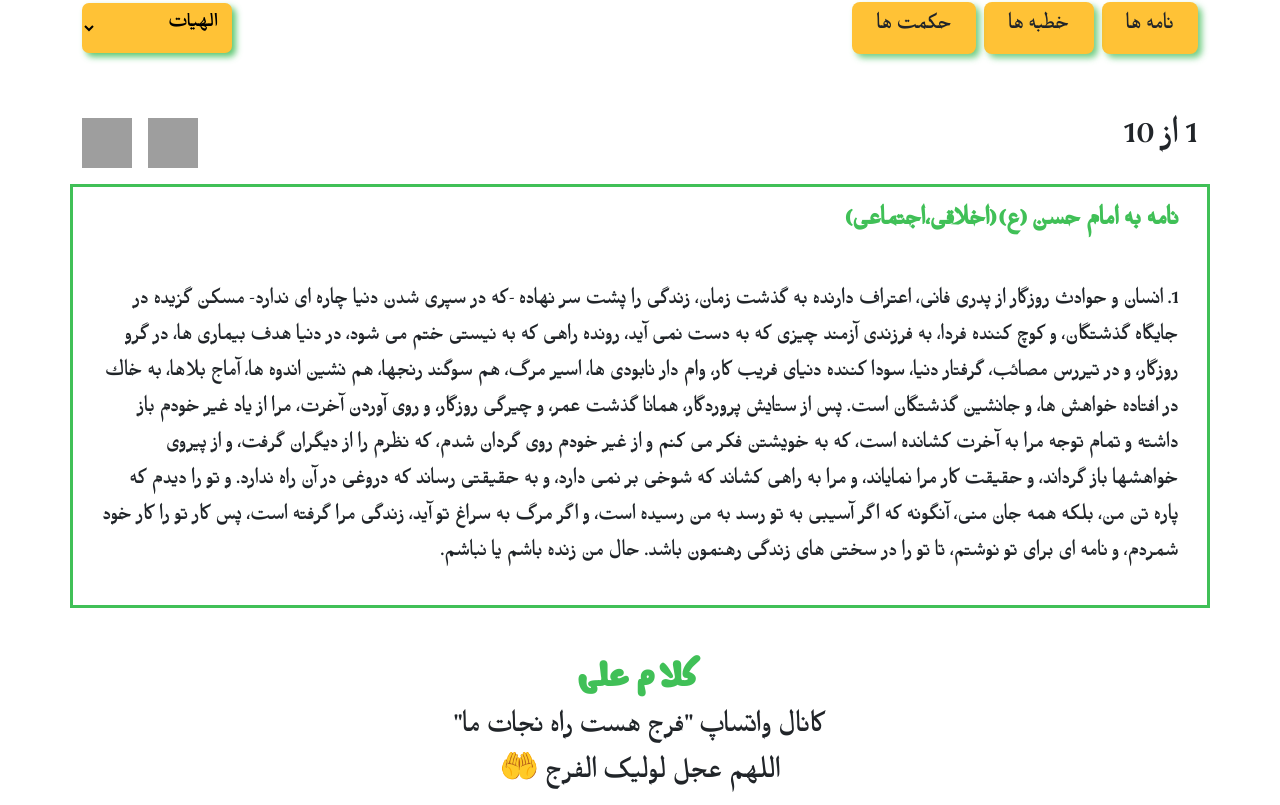
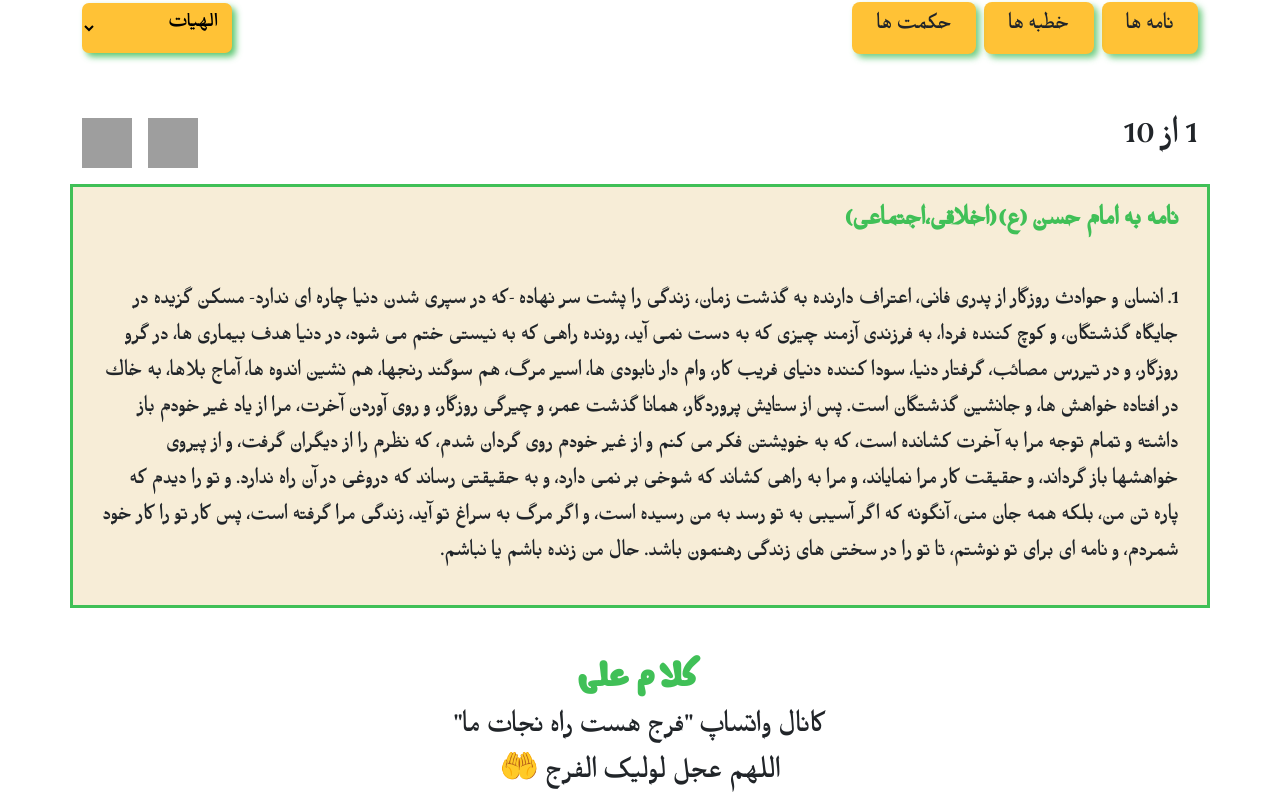
Before and after one commit to shukria-sultani/Imam-Ali-Sayings, a React (Vite) app in the folder Kalam-e-Ali/: page / in a window 1280 px wide. Shown: the part 894-1699 px from the top of the page. Built offline with nearby package versions, Linux system fonts and the light colour scheme; grey boxes are pictures that could not be loaded.

Commit message:
Added background color for the content component.

```diff
--- a/Kalam-e-Ali/src/index.css
+++ b/Kalam-e-Ali/src/index.css
@@ -9,6 +9,7 @@
   padding: 0;
   margin: 0;
   font-family: "MRT_3";
+
 }
 
 @font-face {
@@ -62,6 +63,7 @@
 }
 .content{
   border: 3px solid #40c057;
+  background-color:  #f7edd7;
 }
 .kalam-category{
   color: #40c057;
```
